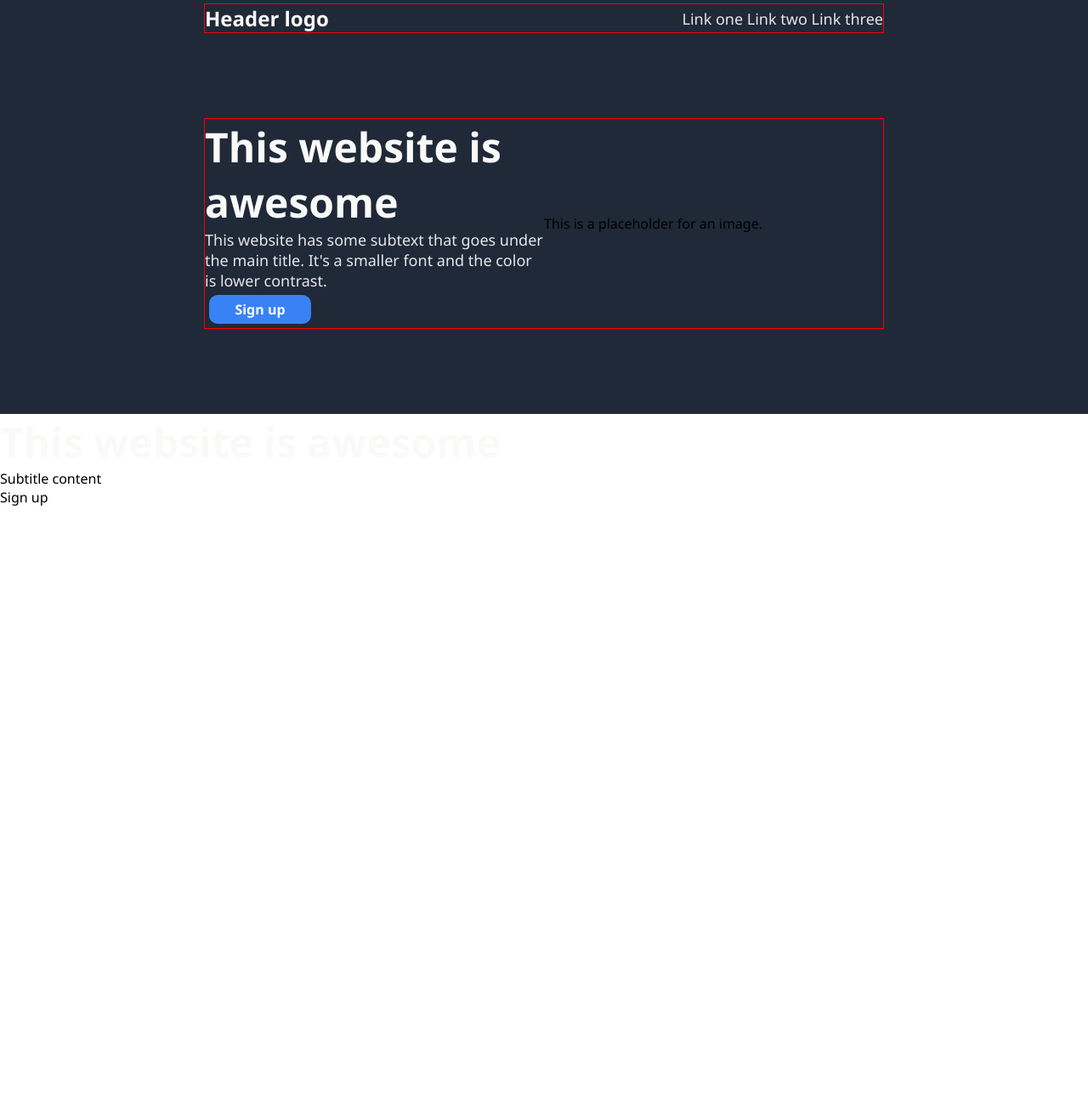
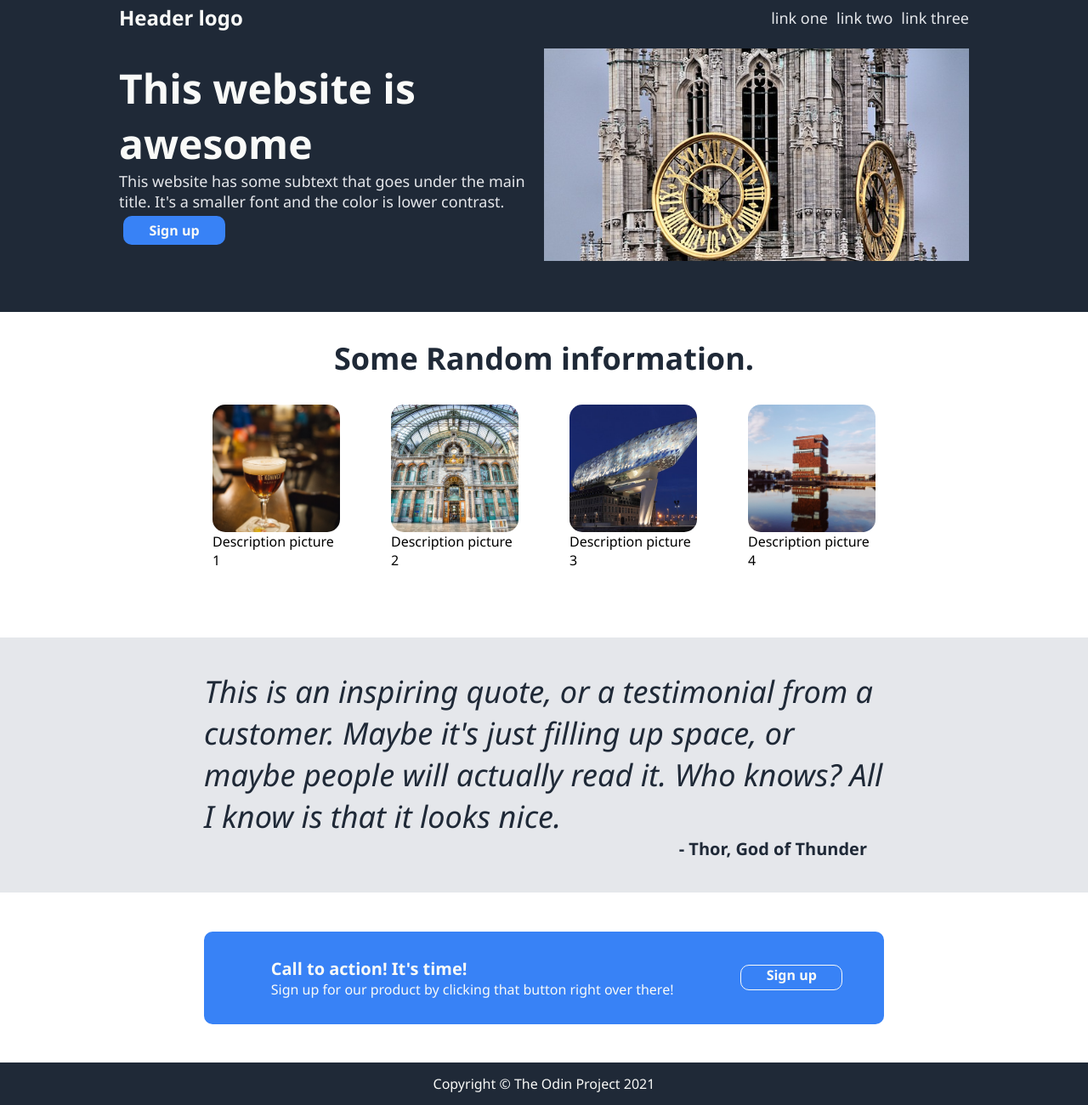
Before and after one commit to MC-GH/landing-page, a plain HTML site: page index.html in a window 1280 px wide. Shown: the part 6-1306 px from the top of the page at 85% size. Before the commit the page ends 800 px from the top, so only its background shows below. Drawn offline with Linux system fonts and the light colour scheme.

Commit message:
landing-page completed

```diff
--- a/index.html
+++ b/index.html
@@ -8,36 +8,63 @@
     <title>Landing page</title>
 </head>
 <body>
-    <div class="container1">
+    <header class="header">
         <div class="navbar">
             <div class="navleft">Header logo</div>
-            <div class="navright">
-                Link one
-                Link two
-                Link three
-             </div>
-        </div>
+            <ul class="navright">
+                <li>link one</li>
+                <li>link two</li>
+                <li>link three</li>
+            </ul>
+    </header>
+    <main class="main">
         <div class="headermain">
             <div class="leftmain">
                 <div class="maintitle">This website is awesome</div>
                 <div class="subtextmain">This website has some subtext that goes under the main title. It's a smaller font and the color is lower contrast.</div>
                 <div class="signupbutton">Sign up</div>
             </div>
-            <div class="rightmain"> This is a placeholder for an image. </div>
-        </div>
-    </div>
-    <main class="main">
-        <div class="div1">
-            <div class="div1leftcontainer">
-                <div class="maintitle">This website is awesome</div>
-                <div class="subtitle">Subtitle content</div>
-                <div class="button1">Sign up</div>
-            </div>
-            <div class="div1rightcontainer">
-
-            </div>
+            <div class="rightmain"> <img class="imgtower" src="./images/tower-clock-gf29beb394_640.jpg" alt="antwerp clock image"> </div>
         </div>
     </main>
-    <footer class="footer"></footer>
+    <main class="section2">
+        <div class="section2title">Some Random information.</div>
+        <div class="section2pictures">
+            <div class="picturebox">
+                <div class="pictureframe"><img class="picture" src="./images/pexels-boris-krstic-5705737.jpg" alt="pictureofantwerp"></div>
+                <div class="picturedescription">Description picture 1</div>
+            </div>
+            <div class="picturebox">
+                <div class="pictureframe"><img class="picture" src="./images/antwerp-g25ac76a34_640.jpg" alt="pictureofantwerp"></div>
+                <div class="picturedescription">Description picture 2</div>
+            </div>
+            <div class="picturebox">
+                <div class="pictureframe"><img class="picture" src="./images/pexels-pixabay-220760.jpg" alt="pictureofantwerp"></div>
+                <div class="picturedescription">Description picture 3</div>
+            </div>
+            <div class="picturebox">
+                <div class="pictureframe"><img class="picture" src="./images/taylor-rooney-HRw13lVuBTA-unsplash.jpg" alt="pictureofantwerp"></div>
+                <div class="picturedescription">Description picture 4</div>
+            </div>
+        </main>
+    <main class="section3">
+        <div class="quotebox">
+            <div class="quote">This is an inspiring quote, or a testimonial from a customer. Maybe it's just filling up space, or maybe people will actually read it. Who knows? All I know is that it looks nice.</div>
+            <div class="author">- Thor, God of Thunder</div>
+        </div>
+    </main>
+    <main class="section4">
+        <div class="bluebox">
+            <div class="actionbox">
+                <div class="actiontitle">Call to action! It's time!</div>
+                <div class="actiontext">Sign up for our product by clicking that button right over there!</div>
+            </div>
+            <div class="signupbutton2">Sign up</div>
+        </div>
+    </main>
+
+        </div>
+    </main>
+    <footer class="footer">Copyright © The Odin Project 2021</footer>
 </body>
 </html>
--- a/styles.css
+++ b/styles.css
@@ -7,34 +7,33 @@
 
 body {
     min-height:100vh;
+    display:flex;
+    flex-direction: column;
 }
 
-.container1 {
+.header{
     background-color: #1F2937;
     display:flex;
-    flex-direction: column;
     align-items:center;
+    justify-content: center;
 }
-
-.navbar, .headermain {
-    margin-bottom: 100px;
-    width: 800px;
-    border: 1px red solid;
+.navbar{
+    margin-top:10px;
     display:flex;
     align-items: center;
+    margin-bottom: 10px;
+    max-width: 1000px;
     flex:1;
 }
 
-.navbar{
-    margin-top:10px;
+ul{
+    list-style-type: none;
+    display:inline-flex;
+    gap: 10px;
+    justify-content: flex-end;
 }
-
-.navright {
-    color: #e5e7eb;
-    font-size: 18px;
-    display:flex;
-    justify-content:flex-end;
-    margin-left:auto;
+.navleft, .navright {
+    flex:1;
 }
 
 .navleft {
@@ -42,14 +41,39 @@ body {
     font-size: 24px;
     font-weight:bold;
 }
+.navright {
+    color: #e5e7eb;
+    font-size: 18px;
+    text-align: right;
+}
+.main {
+    background-color: #1F2937;
+    display:flex;
+    justify-content:center;
+    flex:1;
+}
 
 .headermain{
-    height: 250px;
+    background-color: #1F2937;
     display:flex;
+    max-width: 1000px;
+    align-items: center;
+    margin-top:10px;
+    margin-bottom: 60px;
+    flex:1;
+    flex-wrap:wrap;
 }
+
 .leftmain, .rightmain {
     flex:1;
+    max-height: 250px;
+    min-width: 400px;
 }
+
+ .rightmain{
+     overflow:hidden;
+     order:0;
+ }
 
 .maintitle{
     color: #F9FAF8;
@@ -72,3 +96,156 @@ body {
     text-align: center;
     font-weight:bold;
 }
+
+.signupbutton:hover{
+    background-color: #76a3ec;
+}
+
+.imgtower {
+    height:100%;
+    width: 100%;
+    object-fit:contain;
+}
+
+.section2{
+    display:flex;
+    flex-direction: column;
+    align-items: center;
+    max-height: auto;
+    background-color: white;
+    flex:1;
+}
+
+.section2title{
+    font-size: 36px;
+    font-weight: 700;
+    color:#1F2937;
+    margin: 30px;
+    display:flex;
+    text-align: center;
+}
+
+.section2pictures {
+    display:flex;
+    gap: 60px;
+    margin-bottom: 80px;
+    flex-wrap:wrap;
+    justify-content: center;
+}
+.picturebox{
+    display:flex;
+    flex-direction:column;
+    max-height: auto;
+    max-width: 150px;
+    overflow:hidden;
+}
+.pictureframe{
+    display:flex;
+    flex-direction:column;
+    height: 150px;
+    width: 150px;
+    overflow:hidden;
+}
+.picture{
+    height: 100%;
+    width: 100%;
+    align-self: center;
+    border-radius: 15px;
+    object-fit: cover;
+}
+.picture:hover{
+    opacity: .65;
+}
+
+.picturedescription{
+    height:max-content;
+    width: 150px;
+    overflow:ellipsis;
+    display:flex;
+    word-wrap:normal;
+    word-break: break-all;
+    flex:1;
+    justify-content: center;
+}
+
+.section3{
+    height: 300px;
+    background-color: #E5E7EB;
+    display:flex;
+    justify-content: center;
+    align-items:center;
+}
+.quotebox{
+    height:auto;
+    max-width:800px;
+    justify-content:center;
+    flex:1;
+}
+
+.quote{
+    font-size: 36px;
+    font-style: italic;
+    color:#1F2937;
+}
+.author{
+    text-align: right;
+    font-weight: 700;
+    font-size:20px;
+    margin-right: 20px;
+    color:#1F2937;
+}
+
+.section4{
+    display:flex;
+    justify-content: center;
+    align-items:center;
+    overflow:hidden;
+    flex: 1 1 200px;
+}
+
+.bluebox{
+    width: 800px;
+    max-height:auto;
+    background-color: #3882F6;
+    border-radius: 10px;
+    display:flex;
+    align-items:center;
+    justify-content: space-evenly;
+}
+
+.actionbox{
+    padding:30px;
+}
+
+.actiontitle{
+    color: #F9FAF8;
+    font-size: 20px;
+    font-weight: 700;
+}
+
+.actiontext{
+    color: #F9FAF8;
+}
+
+.signupbutton2{
+    color: #F9FAF8;
+    text-align:center;
+    font-weight: 700;
+    width:120px;
+    height:30px;
+    border: 1px solid #F9FAF8;
+    border-radius: 10px;;
+}
+
+.signupbutton2:hover{
+    background-color: #76a3ec;
+}
+
+.footer{
+    display:flex;
+    background-color:#1F2937;
+    height: 50px;
+    color: #F9FAF8;
+    justify-content:center;
+    align-items: center;
+}
```
Also changed, not shown: images/antwerp-g25ac76a34_640.jpg (added), images/pexels-boris-krstic-5705737.jpg (added), images/pexels-pixabay-220760.jpg (added), images/station-g307140603_640.jpg (added), images/taylor-rooney-HRw13lVuBTA-unsplash.jpg (added), images/tower-clock-gf29beb394_640.jpg (added).
